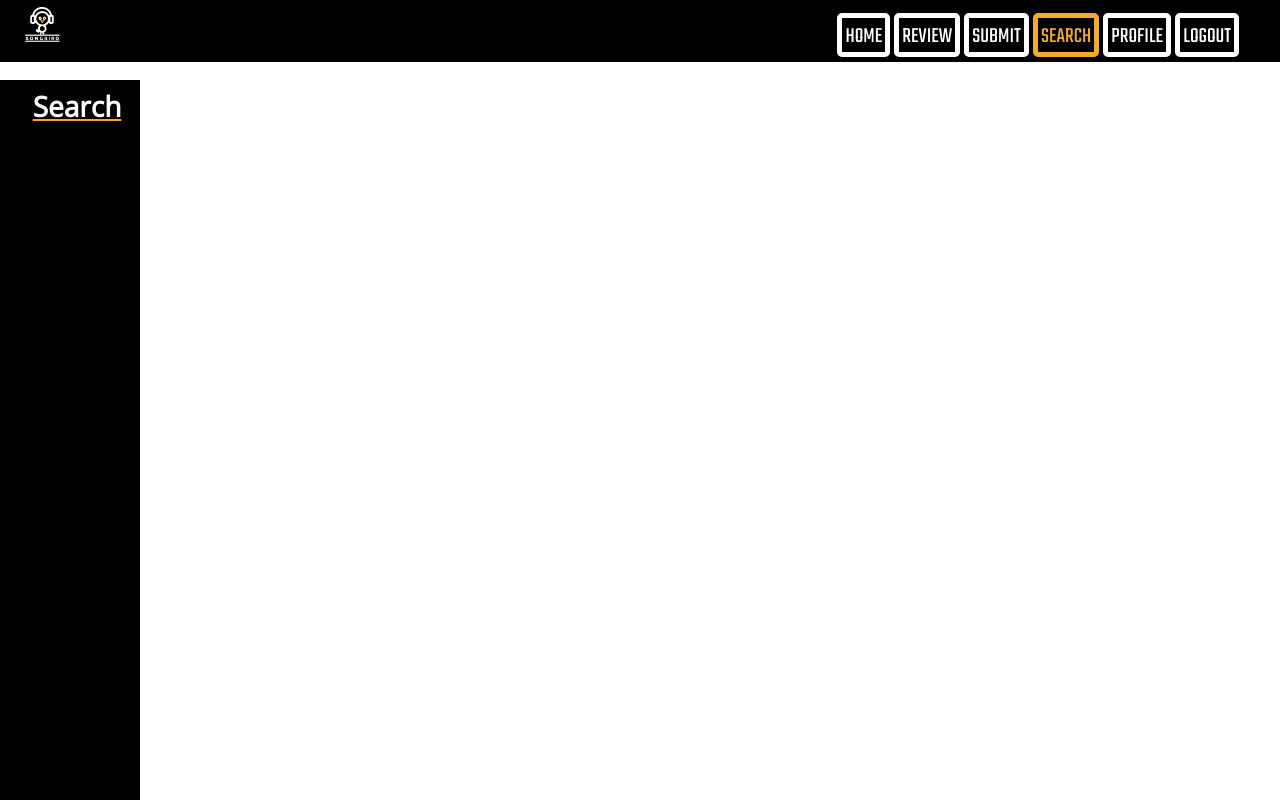
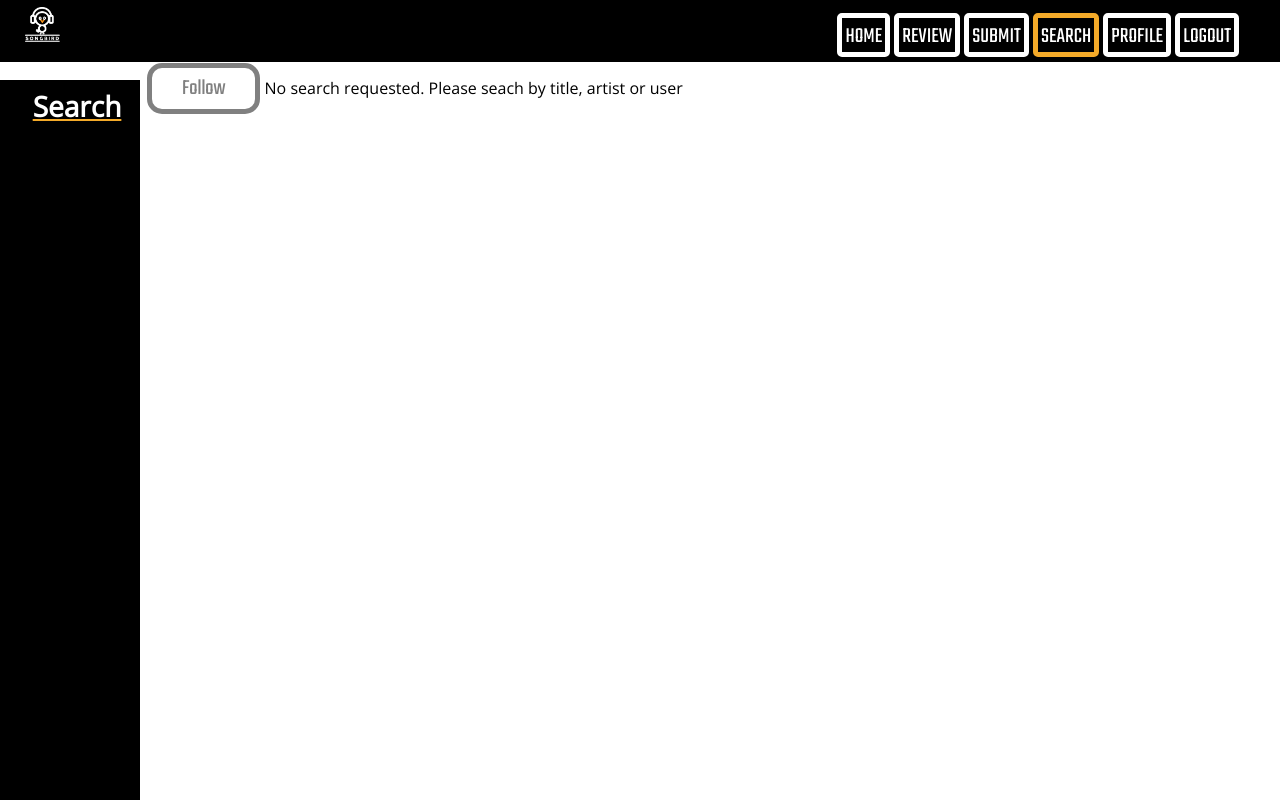
Before and after one commit to pchan18/IS448-songbird, a PHP site: page /searchResults.php in a window 1280 px wide. Run offline with PHP 8.4, Linux system fonts and the light colour scheme; data that the repository does not hold is empty.

Commit message:
style changes and writing script for following

```diff
--- a/searchResults.php
+++ b/searchResults.php
@@ -16,7 +16,7 @@
 		<button class="navBtn"><a class="nav" href="home.php">HOME</a></button>
 		<button class="navBtn"><a class="nav" href="review.php">REVIEW</a></button>
 		<button class="navBtn"><a class="nav" href="submit.php">SUBMIT</a></button>
-		<button class="currentBtn">SEARCH</button>
+		<button class="currentBtn"><a class="nav" href="search.php">SEARCH</a></button>
 		<button class="navBtn"><a class="nav" href="profile.php">PROFILE</a></button>
 		<button class="navBtn"><a class="nav" href="logout.php">LOGOUT</a></button>
 	</div>
@@ -25,14 +25,14 @@
 		<h1><a href= https://swe.umbc.edu/~mrobe1/is448/project/search.php>Search</a></h1>
 	</div>
 
-
+	<div class="main">
 <?php
 //connect to database
 $db = mysqli_connect("studentdb-maria.gl.umbc.edu","mrobe1","mrobe1","mrobe1");
 if(!$db) exit("Error - could not select database");
 
 ?>
-<button class="followBtn"><a href="follow.php"></a>Follow</button>
+<button class="followBtn"><a class="follow" href="follow.php">Follow</a></button>
 <?php
 
 
@@ -105,7 +105,7 @@ if(!$db) exit("Error - could not select database");
 	}
 
 	?>
-
+	</div>
 </body>
 
 </html>
--- a/searchbar.css
+++ b/searchbar.css
@@ -61,6 +61,12 @@ body{
 	border-radius: 15px;
 	text-align:center;
 	font-family: 'Teko', sans-serif;
+}
+a.follow{
+	color:gray;
+}
+.follow:hover{
+	color:white;
 }
 
 .followBtn:hover{
```
Also changed, not shown: follow.php (added, +47 -0 lines).
